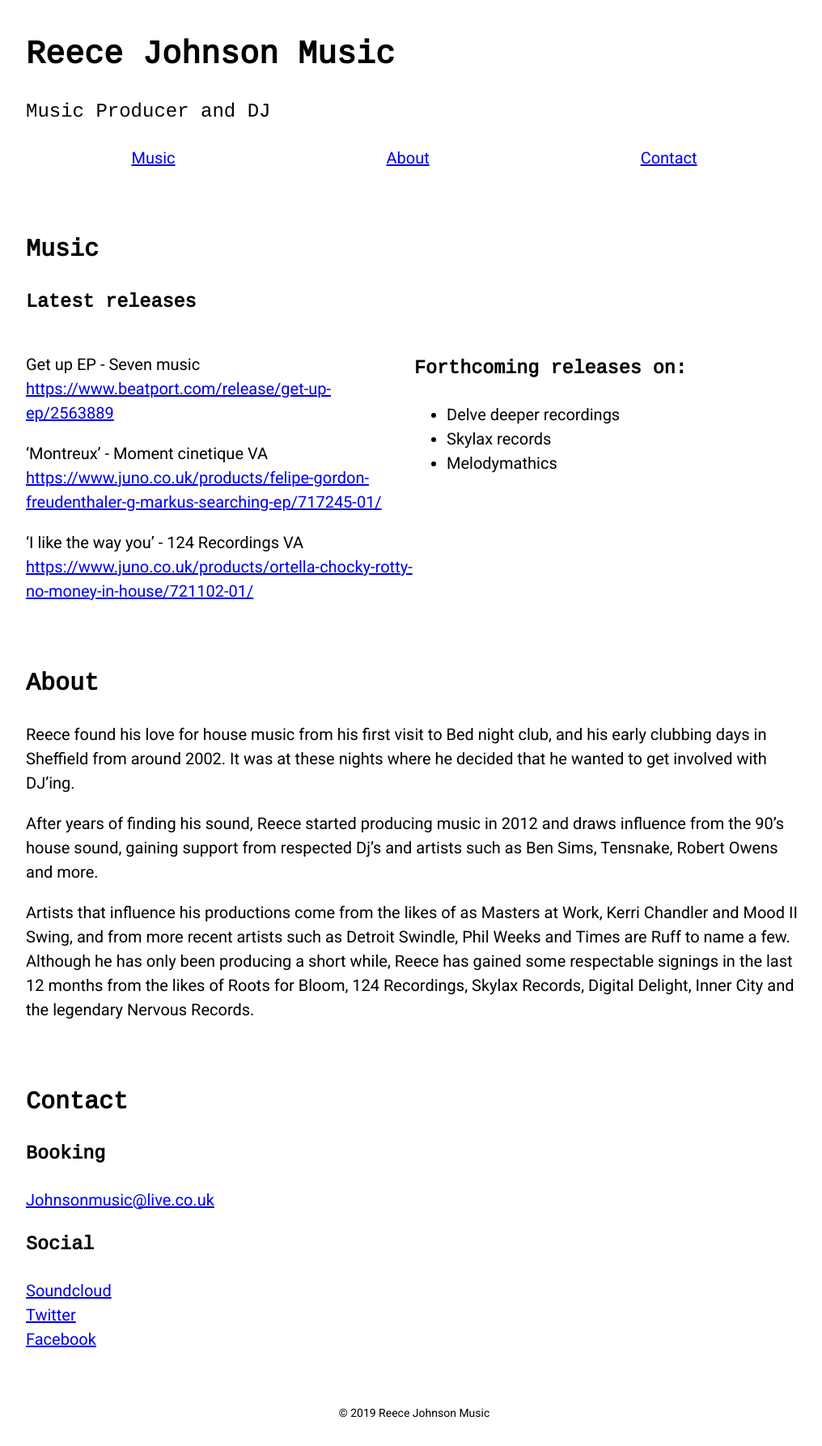
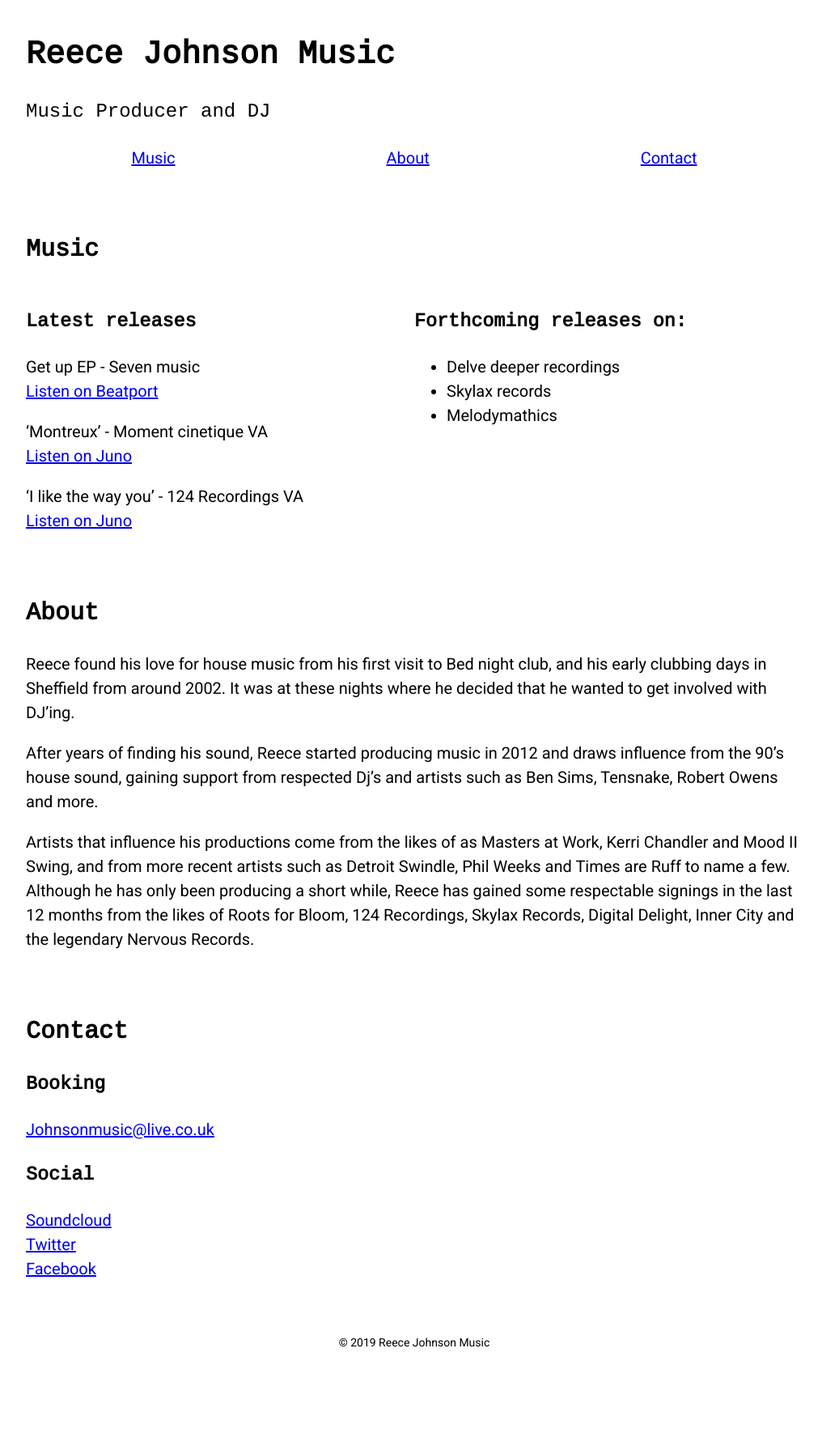
Before and after one commit to jnkly/reece-johnson, a Jekyll site: the page built from index.html, in a window 1280 px wide. Shown: the whole page at 81% size, without its empty margins (128-1144 px from the left). Built offline with Jekyll 4.4.1, drawn with Linux system fonts in a browser that asks for light colours; after the commit the page ends 1699 px from its top, so only the background shows below that.

Commit message:
Update index.html

```diff
--- a/index.html
+++ b/index.html
@@ -6,16 +6,16 @@ layout: default
 <section class="pv3" id="music">
   <div class="ph3 ph4-l mw8 center">
     <h2 class="cousine">Music</h2>
-    <h3 class="cousine">Latest releases</h3>
   </div>
   <div class="ph3 ph4-l mw8 center flex flex-column flex-row-l">
     <div class="w-50-l">
+      <h3 class="cousine">Latest releases</h3>
       <p>Get up EP - Seven music<br>
-      <a href="https://www.beatport.com/release/get-up-ep/2563889">https://www.beatport.com/release/get-up-ep/2563889</a></p>
+      <a href="https://www.beatport.com/release/get-up-ep/2563889">Listen on Beatport</a></p>
       <p>‘Montreux’ - Moment cinetique VA<br>
-      <a href="https://www.juno.co.uk/products/felipe-gordon-freudenthaler-g-markus-searching-ep/717245-01/">https://www.juno.co.uk/products/felipe-gordon-freudenthaler-g-markus-searching-ep/717245-01/</a></p>
+      <a href="https://www.juno.co.uk/products/felipe-gordon-freudenthaler-g-markus-searching-ep/717245-01/">Listen on Juno</a></p>
       <p>‘I like the way you’ - 124 Recordings VA<br>
-      <a href="https://www.juno.co.uk/products/ortella-chocky-rotty-no-money-in-house/721102-01/">https://www.juno.co.uk/products/ortella-chocky-rotty-no-money-in-house/721102-01/</a></p>
+      <a href="https://www.juno.co.uk/products/ortella-chocky-rotty-no-money-in-house/721102-01/">Listen on Juno</a></p>
     </div>
     <div class="w-50-l">
       <h3 class="cousine">Forthcoming releases on:</h3>
```
